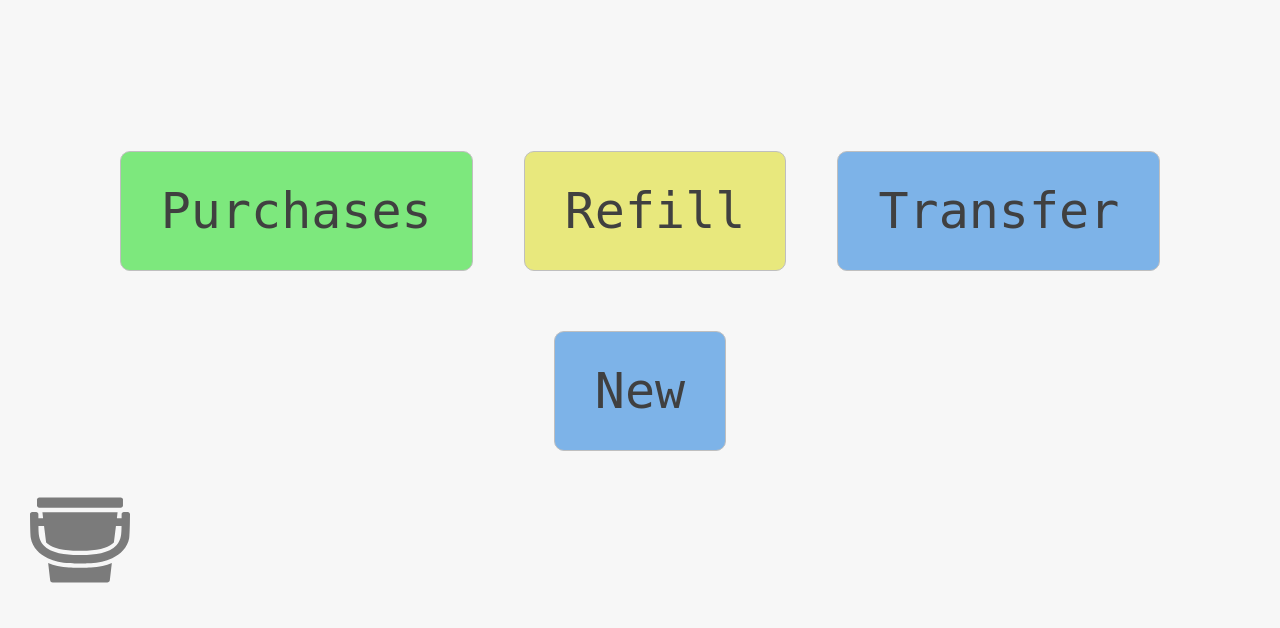
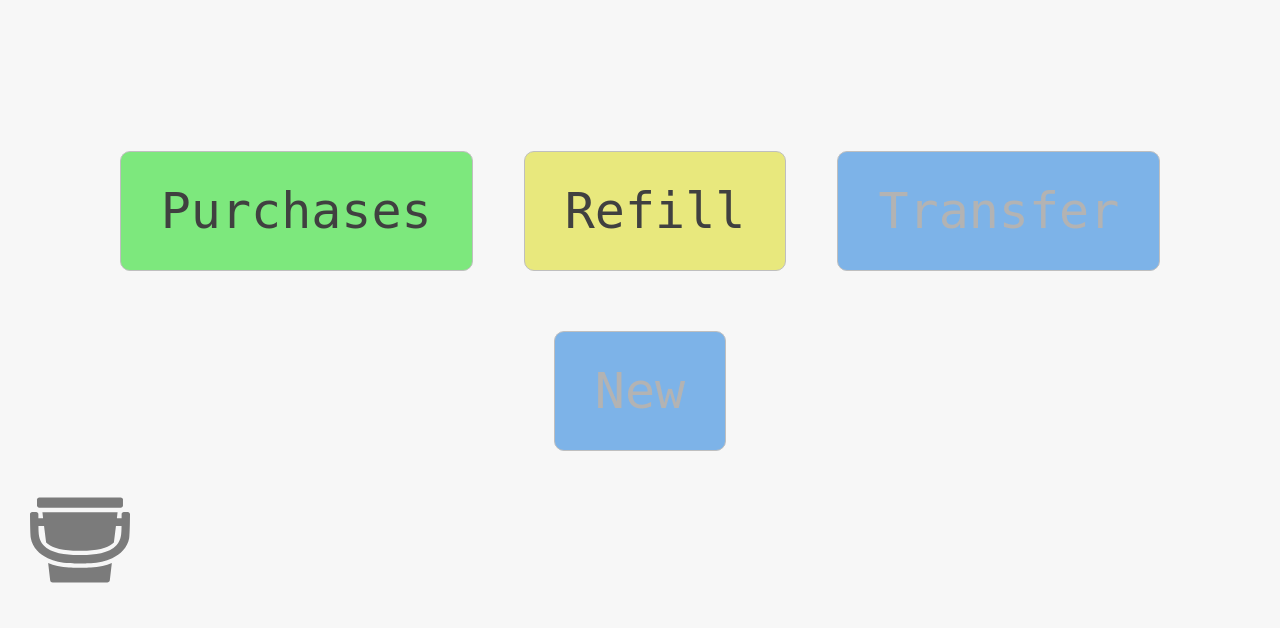
Before and after one commit to bryanchambers/buckets, a Flask app: page / in a window 1280 px wide. Shown: the part 172-800 px from the top of the page. Run offline with Flask 2, Linux system fonts and the light colour scheme; data that the repository does not hold is empty; some libraries are stand-ins or nearby versions.

Commit message:
Updated home styling

```diff
--- a/static/style.css
+++ b/static/style.css
@@ -84,7 +84,7 @@ button {
 
 .button-grn { background: #7de87d; }
 .button-red { background: #e87d7d; }
-.button-blu { background: #7db3e8; }
+.button-blu { background: #7db3e8; color: #b3b3b3; }
 .button-ylw { background: #e8e87d; }
 
 
@@ -94,7 +94,7 @@ button {
 /* --- Home --- */
 
 .bucket {
-    margin: 50px 0px;
+    margin: 60px 0px;
     font-size: 60px;
 
 }
--- a/templates/home.html
+++ b/templates/home.html
@@ -16,7 +16,7 @@
         {% endfor %}
     </div>
 
-    <div class='txt-center'>
+    <div class='txt-center btm-spacer-sm'>
         <a href='purchases'     ><button class='button-grn'>Purchases</button></a>
         <a href='buckets/refill'><button class='button-ylw'>Refill</button></a>
         <a href='transfer'      ><button class='button-blu'>Transfer</button></a>
```
